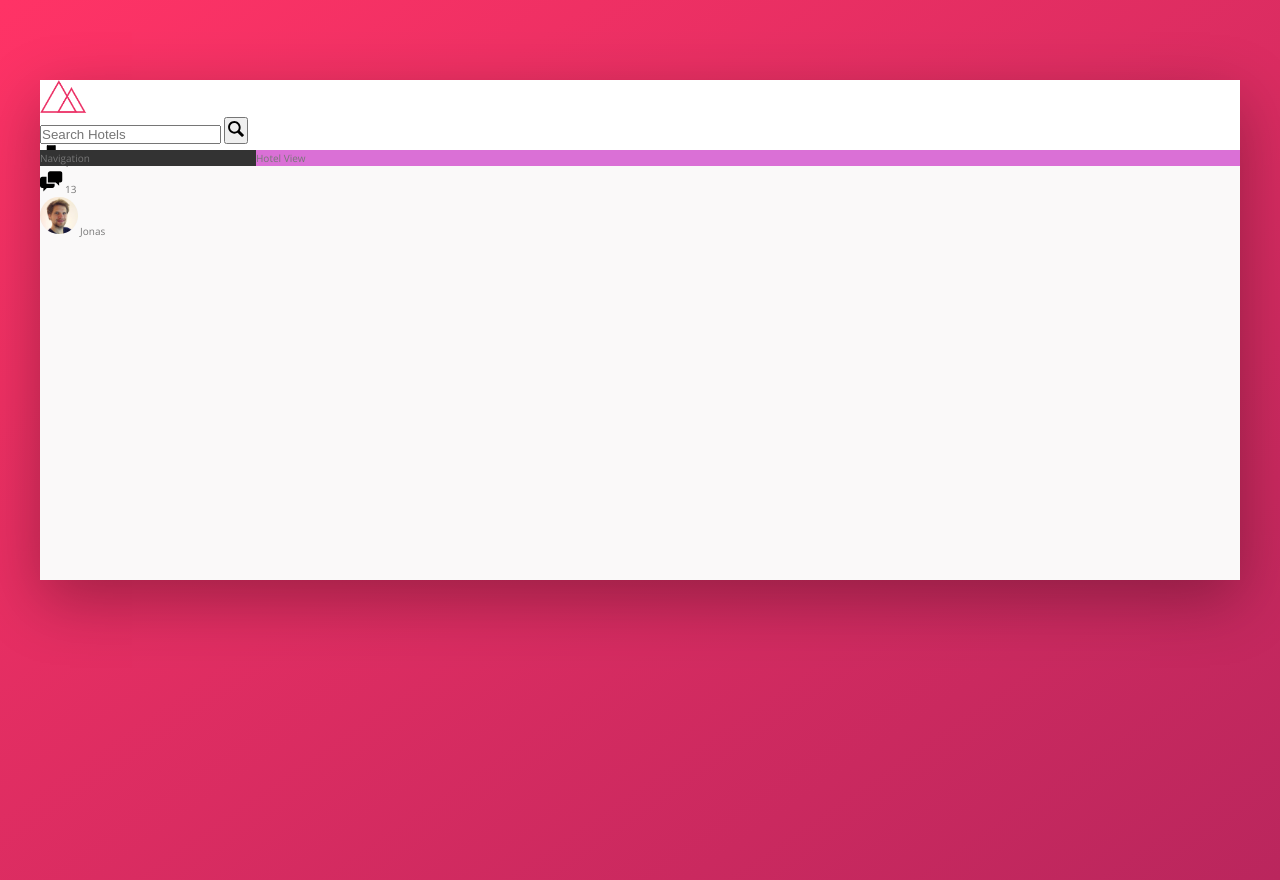
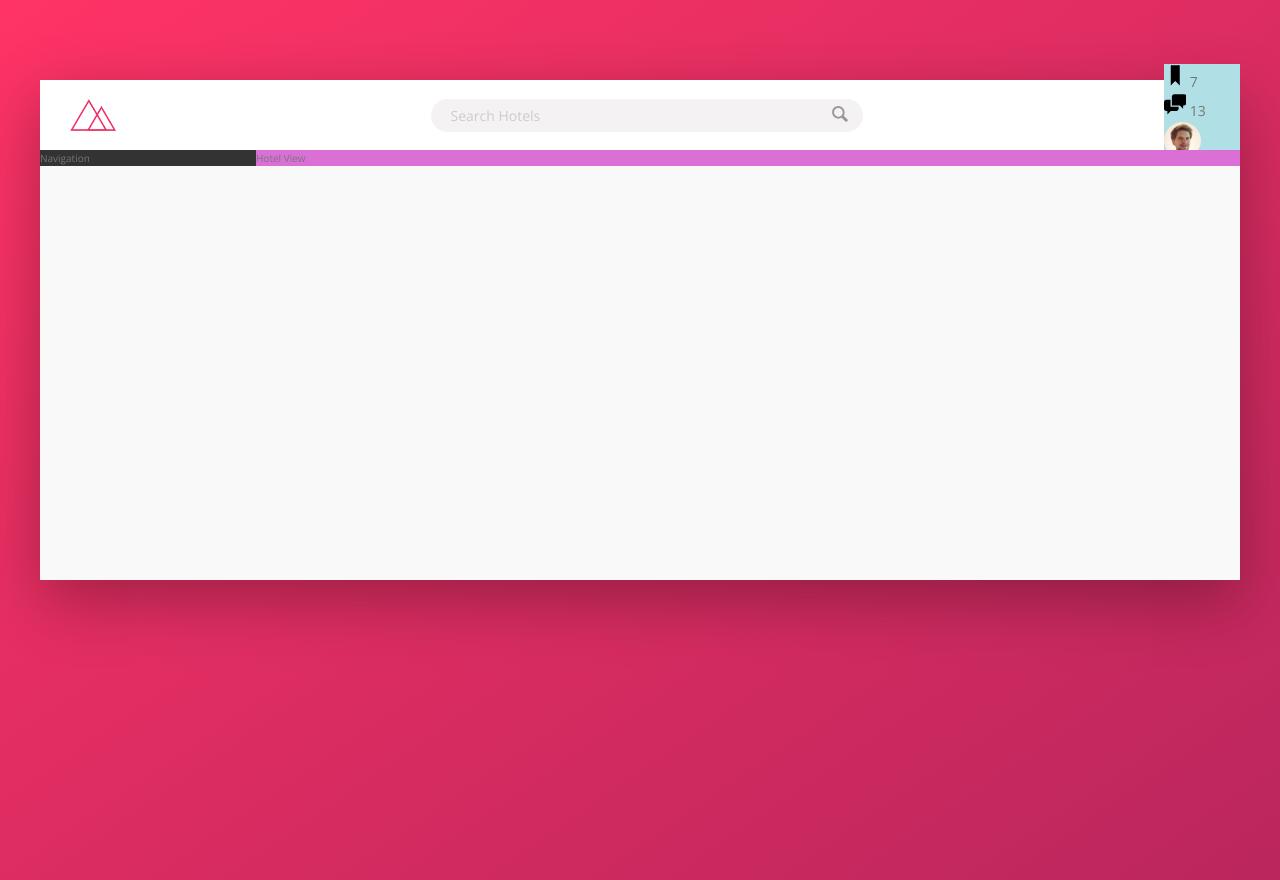
Before and after one commit to jyandell83/advanced-css-project-2, a website: page index.html in a window 1280 px wide. Drawn offline with nearby package versions, Linux system fonts and the light colour scheme.

Commit message:
style input on header

```diff
--- a/sass/_components.scss
+++ b/sass/_components.scss
@@ -2,23 +2,65 @@
 //LOGO
 .logo {
     height: 3.25rem;
+    margin-left: 3rem;
 }
 
 ///////////////////////////////////////////
 //SEARCH
 
 .search {
+    flex: 0 0 40%;
+
+    display: flex;
+    align-items: center;
+    justify-content: center;
+
     &__input {
+        font-family: inherit;
+        font-size: inherit;
+        color: inherit;
+        background-color: var(--color-grey-light-2);
+        border: none;
+        padding: .7rem 2rem;
+        border-radius: 100px;
+        width: 90%;
+        transition: all .2s;
+        margin-right: -3.25rem;
 
+        &:focus {
+            outline: none;
+            width: 100%;
+            background-color: var(--color-grey-light-3);
+        }
+
+        &::-webkit-input-placeholder {
+            font-weight: 100;
+            color: var(--color-grey-light-4);
+        }
+    }
+
+    &__input:focus + &__button {
+        background-color: var(--color-grey-light-3);
     }
 
     &__button {
+        border: none;
+        background-color: var(--color-grey-light-2);
+
+        &:focus {
+            outline: none;
+        }
+
+        &:active {
+            transform: translateY(2px);
+        }
 
     }
 
     &__icon {
         height: 2rem;
         width: 2rem;
+        fill: var(--color-grey-dark-3);
     }
 }
 
@@ -26,6 +68,7 @@
 //USER NAVIGATION
 
 .user-nav {
+    background-color: powderblue;
     &__icon-box {
 
     }
--- a/sass/_layout.scss
+++ b/sass/_layout.scss
@@ -8,9 +8,14 @@
 }
 
 .header {
+    font-size: 1.4rem;
     height: 7rem;
     background-color: #fff;
     border-bottom: var(--color-grey-light-2);
+
+    display: flex;
+    justify-content: space-between;
+    align-items: center;
 }
 
 .content {
```
Also changed, not shown: css/style.css.
